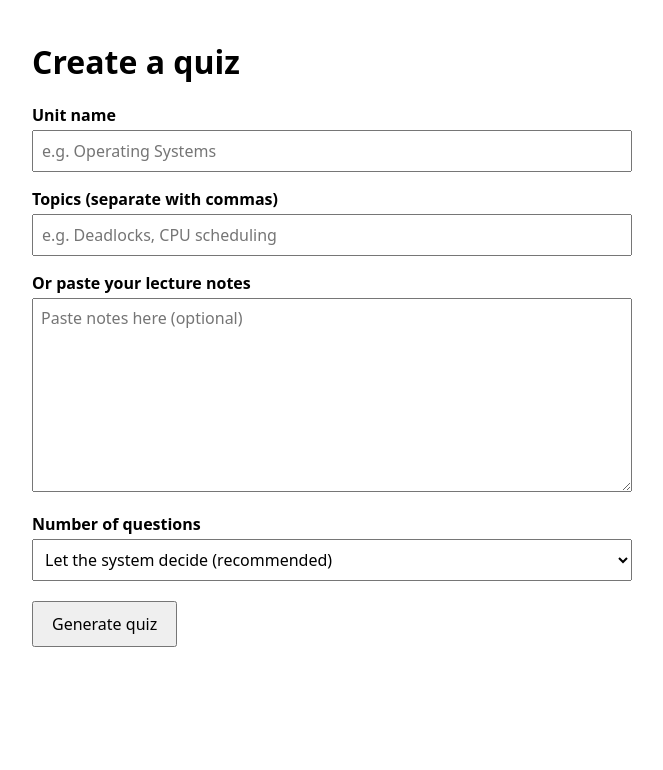
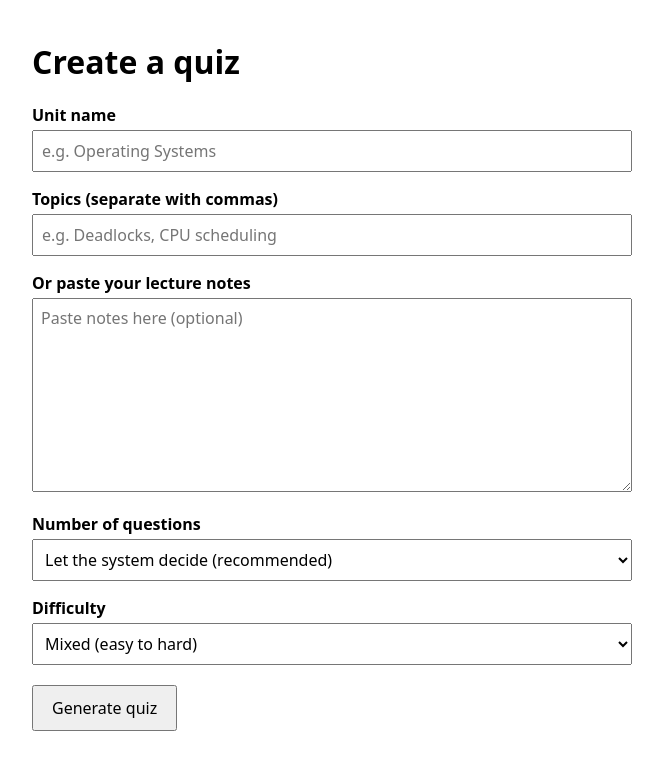
Before and after one commit to Sandra-memz/quiz-app, a website: page public/index.html in a window 1280 px wide. Shown: the whole page, without its empty margins (308-971 px from the left). Drawn offline with Linux system fonts and the light colour scheme.

Commit message:
Add a dropdown for difficulty options

```diff
--- a/public/index.html
+++ b/public/index.html
@@ -34,6 +34,14 @@
     <option value="25">25</option>
   </select>
 
+  <label>Difficulty</label>
+  <select id="difficulty">
+    <option value="mixed">Mixed (easy to hard)</option>
+    <option value="easy">Easy</option>
+    <option value="medium">Medium</option>
+    <option value="hard">Hard</option>
+  </select>
+
   <button id="createBtn">Generate quiz</button>
   <div id="result"></div>
 
@@ -47,6 +55,7 @@
         .split(",").map((t) => t.trim()).filter(Boolean);
       const notes = document.getElementById("notes").value.trim();
       const count = document.getElementById("count").value;
+      const difficulty = document.getElementById("difficulty").value;
 
       if (!notes && topics.length === 0) {
         result.textContent = "Add some topics or paste your notes first.";
@@ -60,7 +69,7 @@
         const res = await fetch("/quizzes", {
           method: "POST",
           headers: { "Content-Type": "application/json" },
-          body: JSON.stringify({ unit, topics, notes, count }),
+          body: JSON.stringify({ unit, topics, notes, count, difficulty }),
         });
         const data = await res.json();
         if (!res.ok) throw new Error(data.error || "Something went wrong");
```
